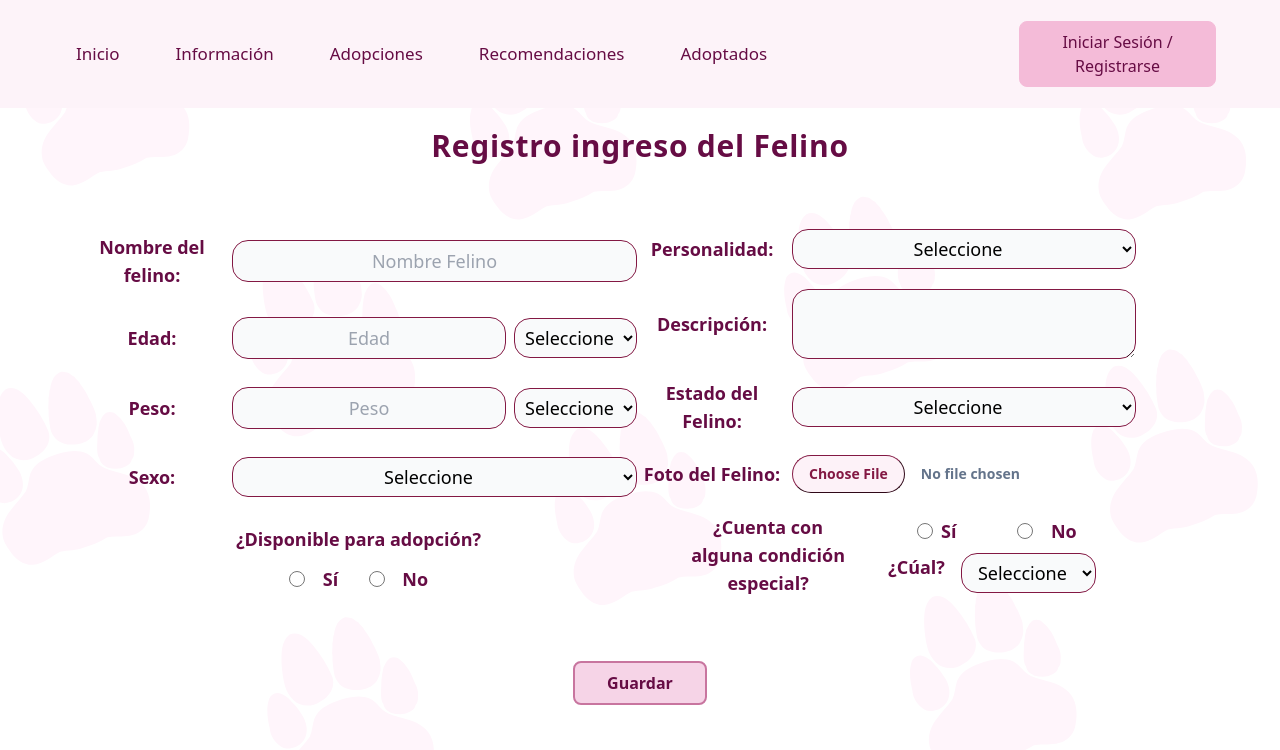
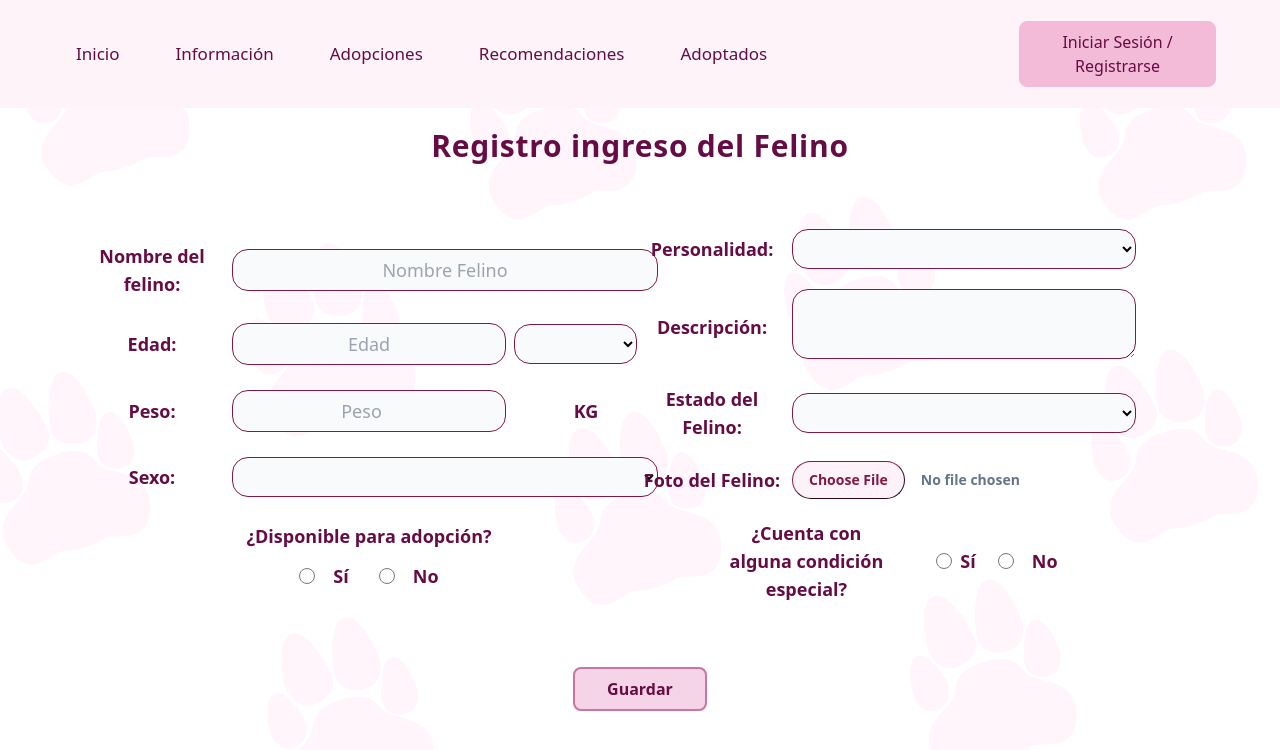
Before and after one commit to PauSanchezzz/PurrMinder-Angular, an Angular app: page /catRegister in a window 1280 px wide. Shown: the top 750 px of the page. Built offline with nearby package versions, Linux system fonts and the light colour scheme.

Commit message:
cat registry and cat adoption view with photo.

```diff
--- a/src/app/components/adoption-card/adoption-card.component.html
+++ b/src/app/components/adoption-card/adoption-card.component.html
@@ -1,13 +1,11 @@
 <div class="w-[17rem] h-[17rem] bg-pink-50 border border-pink-200 rounded-lg shadow ">
   <a href="#">
-    <img class="rounded-t-lg "
-      src="https://images.unsplash.com/photo-1429448348420-186bb50a6e41?fm=jpg&q=60&w=3000&ixlib=rb-4.0.3&ixid=M3wxMjA3fDB8MHxwaG90by1wYWdlfHx8fGVufDB8fHx8fA%3D%3D"
-      alt="" />
+    <img class="rounded-t-lg h-[190px] w-[17rem] object-cover" [src]="'http://127.0.0.1:8000/storage/'+imageCat" alt="" />
   </a>
   <div class="p-2 text-center">
     <a href="#" class="flex items-center justify-center">
       <h5 class="text-2xl font-bold tracking-tight text-gray-900 pr-5">{{nameCat}}</h5>
-      @if(sexCat == 1){
+      @if(sexCat_id == 1){
       <img class="size-5" src="/svg/male.svg" alt="">
       }
       @else{
--- a/src/app/components/adoption-card/adoption-card.component.ts
+++ b/src/app/components/adoption-card/adoption-card.component.ts
@@ -10,7 +10,8 @@ import { Component, Input } from '@angular/core';
 })
 export class AdoptionCardComponent {
   @Input({required:true}) nameCat!: string;
+  @Input({required:true}) imageCat!: String;
   @Input({required:true}) weightCat!: string;
-  @Input({required:true}) sexCat!: number;
+  @Input({required:true}) sexCat_id!: number;
   @Input({required:true}) ageCat!: number;
 }
--- a/src/app/pages/adoptions/adoptions.component.html
+++ b/src/app/pages/adoptions/adoptions.component.html
@@ -7,7 +7,7 @@
 
   <section class="pt-10 grid grid-cols-4 gap-5 place-items-center mx-28 max-sm:grid-cols-1 max-sm:mx-0">
     @for (cat of catsAvailable; track cat.id) {
-    <app-adoption-card [nameCat]="cat.nameCat" [sexCat]="cat.sexCat" [ageCat]="cat.ageCat"
+    <app-adoption-card [nameCat]="cat.nameCat" [imageCat]="cat.imageCat" [sexCat_id]="cat.sexCat_id" [ageCat]="cat.ageCat"
       [weightCat]="cat.weightCat" />
     }
   </section>
--- a/src/app/pages/cat-register/cat-register.component.html
+++ b/src/app/pages/cat-register/cat-register.component.html
@@ -6,63 +6,102 @@
       Registro ingreso del Felino</h2>
   </div>
 
-  <form class="flex flex-col justify-center items-center">
+  <form [formGroup]="catRegisterForm" (ngSubmit)="onSubmit()" class="flex flex-col justify-center items-center">
     <section class="grid grid-cols-2 mx-20 pt-[65px] max-sm:grid-cols-1 max-sm:mx-0 max-sm:pt-8">
 
-      <section class="grid gap-5 mr-16 max-sm:mx-5">
+      <section class="grid mr-16 max-sm:mx-5">
 
-        <section class="flex items-center space-x-2">
+        <section class="flex items-center space-x-2 ">
           <p class="titleFormCatRegister max-sm:text-start">Nombre del felino:</p>
+          <div class="flex-1">
             <input
-            class="bg-gray-50 border border-pink-900 text-lg rounded-2xl p-[6px] focus:outline-none focus:ring focus:ring-pink-100 text-center flex-1"
-            type="text" id="nombre_felino" placeholder="Nombre Felino" required />
+              class="bg-gray-50 border border-pink-900 text-lg rounded-2xl p-[6px] focus:outline-none focus:ring focus:ring-pink-100 text-center w-full"
+              type="text" id="nameCat" formControlName="nameCat" placeholder="Nombre Felino" required />
+            @if(catRegisterForm.get('nameCat')?.hasError('required') && catRegisterForm.get('nameCat')?.touched){
+            <div class="form-error text-red-600 font-medium flex text-center  justify-center">Oops! Nombre requerido.
+            </div>
+            }
+          </div>
         </section>
 
         <section class="flex items-center space-x-2">
           <p class="titleFormCatRegister max-sm:text-start">Edad:</p>
+
+          <div class="flex-1 ">
             <input
               class="bg-gray-50 border border-pink-900 text-lg rounded-2xl p-[6px] focus:outline-none focus:ring focus:ring-pink-100 text-center flex-1 max-sm:w-5"
-            type="text" id="edad_felino" placeholder="Edad" required />
-          <select id="edad_select" formControlName="edad_select"
+              type="text" placeholder="Edad" required id="ageCat" formControlName="ageCat" />
+            @if(catRegisterForm.get('ageCat')?.hasError('required') && catRegisterForm.get('ageCat')?.touched){
+            <div class="form-error text-red-600 font-medium flex text-center  justify-center">Oops! Edad requerida.
+            </div>
+            }
+          </div>
+          <div class="flex-1">
+            <select id="calendar_id" formControlName="calendar_id"
               class="text-center bg-gray-50 border border-pink-900 text-lg rounded-2xl focus:outline-none focus:ring focus:ring-pink-100 p-[6px] flex-1 max-sm:w-5">
               <option selected>Seleccione</option>
               <option value="1">1 año</option>
               <option value="2">2 años</option>
               <option value="3">3 años</option>
             </select>
+            @if(catRegisterForm.get('calendar_id')?.hasError('required') &&
+            catRegisterForm.get('calendar_id')?.touched){
+            <div class="form-error text-red-600 font-medium flex text-center  justify-center">Oops! Unidad <br />
+              requerida.
+            </div>
+            }
+          </div>
+
         </section>
+
         <section class="flex items-center space-x-2">
           <p class="titleFormCatRegister max-sm:text-start">Peso:</p>
+
+          <div class="flex-1">
             <input
               class="bg-gray-50 border border-pink-900 text-lg rounded-2xl p-[6px] focus:outline-none focus:ring focus:ring-pink-100 text-center flex-1 max-sm:w-5"
-            type="text" id="peso_felino" placeholder="Peso" required />
-          <select id="peso_select" formControlName="peso_select"
-            class="text-center bg-gray-50 border border-pink-900 text-lg rounded-2xl focus:outline-none focus:ring focus:ring-pink-100 p-[6px] flex-1 max-sm:w-5">
-            <option selected>Seleccione</option>
-            <option value="1">1 kg</option>
-            <option value="2">2 kg</option>
-            <option value="3">3 kg</option>
-          </select>
+              type="number" id="weightCat" formControlName="weightCat" placeholder="Peso" required />
+            @if(catRegisterForm.get('weightCat')?.hasError('required') &&
+            catRegisterForm.get('weightCat')?.touched){
+            <div class="form-error text-red-600 font-medium flex text-center  justify-center">Oops! Peso requerido.
+            </div>
+            }
+          </div>
+
+
+          <p class="titleFormCatRegister max-sm:text-start">KG</p>
+
         </section>
         <section class="flex items-center space-x-2">
           <p class="titleFormCatRegister max-sm:text-start">Sexo:</p>
-          <select id="sexo_select" formControlName="sexo_select"
-            class="text-center bg-gray-50 border border-pink-900 text-lg rounded-2xl focus:outline-none focus:ring focus:ring-pink-100 p-[6px] flex-1">
+
+          <div class="flex-1">
+            <select id="sexCat_id" formControlName="sexCat_id"
+              class="text-center bg-gray-50 border border-pink-900 text-lg rounded-2xl focus:outline-none focus:ring focus:ring-pink-100 p-[6px] w-full">
               <option selected>Seleccione</option>
-            <option value="Macho">Macho</option>
-            <option value="Hembra">Hembra</option>
+              <option value="1">Macho</option>
+              <option value="2">Hembra</option>
             </select>
+            @if(catRegisterForm.get('sexCat_id')?.hasError('required') &&
+            catRegisterForm.get('sexCat_id')?.touched){
+            <div class="form-error text-red-600 font-medium flex text-center  justify-center">Oops! Sexo requerido.
+            </div>
+            }
+          </div>
+
+
         </section>
+
         <section class="flex flex-col justify-center items-center">
           <p class="text-lg font-bold text-darkPinkText pb-3">¿Disponible para adopción?</p>
           <div class="grid grid-cols-2 gap-5">
 
             <div class="grid grid-cols-2 gap-2 items-center">
-              <input type="radio" class="w-4 h-4 accent-pink-500" name="colored-radio">
+              <input type="radio" class="w-4 h-4 accent-pink-500" formControlName="availabilityCat" value="true">
               <label for="red-radio" class="text-lg font-bold text-darkPinkText">Sí</label>
             </div>
             <div class="grid grid-cols-2 gap-2 items-center">
-              <input type="radio" class="w-4 h-4 accent-pink-500" name="colored-radio">
+              <input type="radio" class="w-4 h-4 accent-pink-500" formControlName="availabilityCat" value="false">
               <label for="red-radio" class="text-lg font-bold text-darkPinkText">No</label>
             </div>
           </div>
@@ -71,37 +110,71 @@
       <section class="grid gap-5 mr-16 max-sm:mx-5">
         <section class="flex items-center space-x-2">
           <p class="titleFormCatRegister max-sm:text-start">Personalidad:</p>
-          <select id="personalidad" formControlName="personalidad"
-            class="text-center bg-gray-50 border border-pink-900 text-lg rounded-2xl focus:outline-none focus:ring focus:ring-pink-100 p-[6px] flex-1">
+
+          <div class="flex-1">
+            <select id="personality_id" formControlName="personality_id"
+              class="text-center bg-gray-50 border border-pink-900 text-lg rounded-2xl focus:outline-none focus:ring focus:ring-pink-100 p-[6px] w-full">
               <option selected>Seleccione</option>
               <option value="1">Amigable</option>
               <option value="2">Tímido</option>
               <option value="3">Juguetón</option>
             </select>
+            @if(catRegisterForm.get('personality_id')?.hasError('required') &&
+            catRegisterForm.get('personality_id')?.touched){
+            <div class="form-error text-red-600 font-medium flex text-center  justify-center">Oops! Personalidad
+              requerida.
+            </div>
+            }
+          </div>
+
         </section>
         <section class="flex items-center space-x-2">
           <p class="titleFormCatRegister max-sm:text-start">Descripción:</p>
+          <div class="flex-1">
             <textarea
-            class="caret-pink-800 bg-gray-50 border border-pink-900 text-lg rounded-2xl focus:outline-none focus:ring focus:ring-pink-100 p-[6px] flex-1 "
-            name="descripcion"></textarea>
+              class="caret-pink-800 bg-gray-50 border border-pink-900 text-lg rounded-2xl focus:outline-none focus:ring focus:ring-pink-100 p-[6px] w-full"
+              name="descriptionCat" id="descriptionCat" formControlName="descriptionCat"></textarea>
+            @if(catRegisterForm.get('descriptionCat')?.hasError('required') &&
+            catRegisterForm.get('descriptionCat')?.touched){
+            <div class="form-error text-red-600 font-medium flex text-center  justify-center">Oops! Descripción
+              requerida.
+            </div>
+            }
+          </div>
         </section>
         <section class="flex items-center space-x-2">
           <p class="titleFormCatRegister max-sm:text-start">Estado del Felino:</p>
-          <select id="estado_felino" formControlName="estado_felino"
-            class="text-center bg-gray-50 border border-pink-900 text-lg rounded-2xl focus:outline-none focus:ring focus:ring-pink-100 p-[6px] flex-1">
+
+          <div class="flex-1">
+            <select id="catHealth_id" formControlName="catHealth_id"
+              class="text-center bg-gray-50 border border-pink-900 text-lg rounded-2xl focus:outline-none focus:ring focus:ring-pink-100 p-[6px] w-full">
               <option selected>Seleccione</option>
               <option value="1">Sano</option>
               <option value="2">En tratamiento</option>
               <option value="3">Recuperado</option>
             </select>
+            @if(catRegisterForm.get('catHealth_id')?.hasError('required') &&
+            catRegisterForm.get('catHealth_id')?.touched){
+            <div class="form-error text-red-600 font-medium flex text-center  justify-center">Oops! Estado requerida.
+            </div>
+            }
+          </div>
+
         </section>
 
         <section class="flex items-center space-x-2">
           <p class="titleFormCatRegister max-sm:text-start">Foto del Felino:</p>
-          <label class="">
-            <input type="file"
-              class=" w-full text-sm font-semibold text-slate-500 file:mr-4 file:py-2 file:px-4 file:border file:border-pink-900 file:rounded-full file:text-sm file:font-semibold file:bg-pink-50 file:text-pink-900 hover:file:bg-pink-100 flex-1" />
+          <div class="flex-1">
+            <label htmlFor="imageCat">
+              <input type="file" (change)="onImagePicked($event)" id="imageCat"
+                class="text-sm font-semibold text-slate-500 file:mr-4 file:py-2 file:px-4 file:border file:border-pink-900 file:rounded-full file:text-sm file:font-semibold file:bg-pink-50 file:text-pink-900 hover:file:bg-pink-100 w-full" />
             </label>
+            @if(catRegisterForm.get('imageCat')?.hasError('required') &&
+            catRegisterForm.get('imageCat')?.touched){
+            <div class="form-error text-red-600 font-medium flex text-center  justify-center">Oops! Estado requerida.
+            </div>
+            }
+          </div>
         </section>
 
         <section class="flex items-center justify-center max-sm:justify-normal">
@@ -112,18 +185,22 @@
           <div class="grid gap-2">
             <div class="grid grid-cols-2 gap-3 justify-items-center">
               <div class="grid grid-cols-2 gap-2 items-center">
-                <input type="radio" class="w-4 h-4 accent-pink-500" name="colored-radio">
-                <label for="red-radio" class="text-lg font-bold text-darkPinkText">Sí</label>
+                <input type="radio" class="w-4 h-4 accent-pink-500" name="specialCondition" id="specialCondition"
+                  formControlName="specialCondition" value="true">
+                <label for="specialCondition" class="text-lg font-bold text-darkPinkText">Sí</label>
               </div>
               <div class="grid grid-cols-2 gap-2 items-center">
-                <input type="radio" class="w-4 h-4 accent-pink-500" name="colored-radio">
-                <label for="red-radio" class="text-lg font-bold text-darkPinkText">No</label>
+                <input type="radio" class="w-4 h-4 accent-pink-500" name="specialCondition" id="specialCondition"
+                  formControlName="specialCondition" value="false">
+                <label for="specialCondition" class="text-lg font-bold text-darkPinkText">No</label>
               </div>
             </div>
+
+            @if (catRegisterForm.get('specialCondition')!.value === 'true') {
             <div class="flex">
               <p class="text-lg font-bold text-darkPinkText text-centerp pr-4">¿Cúal?</p>
 
-              <select id="detalle_condicion" formControlName="detalle_condicion"
+              <select id="specialCondition_id" formControlName="specialCondition_id"
                 class="text-center bg-gray-50 border border-pink-900 text-lg rounded-2xl focus:outline-none focus:ring focus:ring-pink-100 p-[6px] flex-1 max-sm:flex-none">
                 <option selected>Seleccione</option>
                 <option value="1">Condición A</option>
@@ -131,6 +208,8 @@
                 <option value="3">Condición C</option>
               </select>
             </div>
+            }
+
           </div>
         </section>
 
--- a/src/app/pages/cat-register/cat-register.component.ts
+++ b/src/app/pages/cat-register/cat-register.component.ts
@@ -1,13 +1,70 @@
-import { Component } from '@angular/core';
+import { Component, Input, OnChanges, OnInit, SimpleChanges } from '@angular/core';
 import { HeaderComponent } from '../../components/header/header.component';
+import { FormBuilder, FormControl, FormGroup, ReactiveFormsModule, Validators } from '@angular/forms';
+import { Cat } from '../../interfaces/cat.interface';
+import { CatService } from '../../services/cat.service';
+import { Router } from '@angular/router';
+import Swal from 'sweetalert2';
 
 @Component({
   selector: 'app-cat-register',
   standalone: true,
-  imports: [HeaderComponent],
+  imports: [HeaderComponent, ReactiveFormsModule],
   templateUrl: './cat-register.component.html',
   styleUrl: './cat-register.component.css'
 })
-export class CatRegisterComponent {
+export class CatRegisterComponent{
 
+  @Input() data: Cat |null = null;
+  catRegisterForm!: FormGroup;
+
+constructor(private fb: FormBuilder,
+private CatService:CatService,
+private router: Router) {
+  this.catRegisterForm = this.fb.group({
+    nameCat: ['', [Validators.required]],
+    imageCat: new FormControl(null),
+    descriptionCat: ['', [Validators.required]],
+    ageCat: ['', [Validators.required]],
+    calendar_id: ['', [Validators.required]],
+    weightCat: ['', [Validators.required]],
+    sexCat_id: ['', [Validators.required]],
+    specialCondition: ['', [Validators.required]],
+    specialCondition_id: [''],
+    catHealth_id: ['', [Validators.required]],
+    personality_id: ['', [Validators.required]],
+    availabilityCat: ['', [Validators.required]],
+})}
+
+  onImagePicked(event: Event): void {
+    const target = (event.target as HTMLInputElement).files![0];
+      this.catRegisterForm.patchValue({ imageCat: target });
+  }
+
+onSubmit(){
+  const formData = new FormData();
+
+    Object.keys(this.catRegisterForm.controls).forEach(key => {
+    const value = this.catRegisterForm.get(key)?.value;
+    if (value !== null && value !== undefined) {
+      formData.append(key, value);
+    }
+  });
+
+this.CatService.createCat(formData).subscribe({
+next: (response: any) => {
+Swal.fire({
+              title: '¡Registro Exitoso!',
+              icon: 'success',
+            });
+},
+error: (error: any) => {
+  Swal.fire({
+              title: '¡Campos Vacios!',
+              text: 'Debe completar todos los campos.',
+              icon: 'error',
+            });
+
+},});
 }
+}
--- a/src/app/pages/register/shelter-sigin/shelter-sigin.component.ts
+++ b/src/app/pages/register/shelter-sigin/shelter-sigin.component.ts
@@ -90,7 +90,7 @@ export default class ShelterSiginComponent implements OnChanges, OnInit {
             Swal.fire({
               title: 'Registro Fallido',
               text: 'Intente nuevamente',
-              icon: 'success',
+              icon: 'error',
             });
           },
         });
--- a/src/app/services/cat.service.ts
+++ b/src/app/services/cat.service.ts
@@ -20,4 +20,8 @@ export class CatService {
   getCatsAvaliable(): Observable<GetCatsResponse> {
     return this.http.get<GetCatsResponse>(`${this.baseUrl}/cats/catsAdopted`);
   }
+
+    createCat(data: any): Observable<any> {
+  return this.http.post<any>(`${this.baseUrl}/cats/catRegister`, data);
 }
+}
```
Also changed, not shown: src/app/interfaces/cat.interface.ts (+7 -2 lines). Lines whose indentation alone changed are shown as unchanged.
